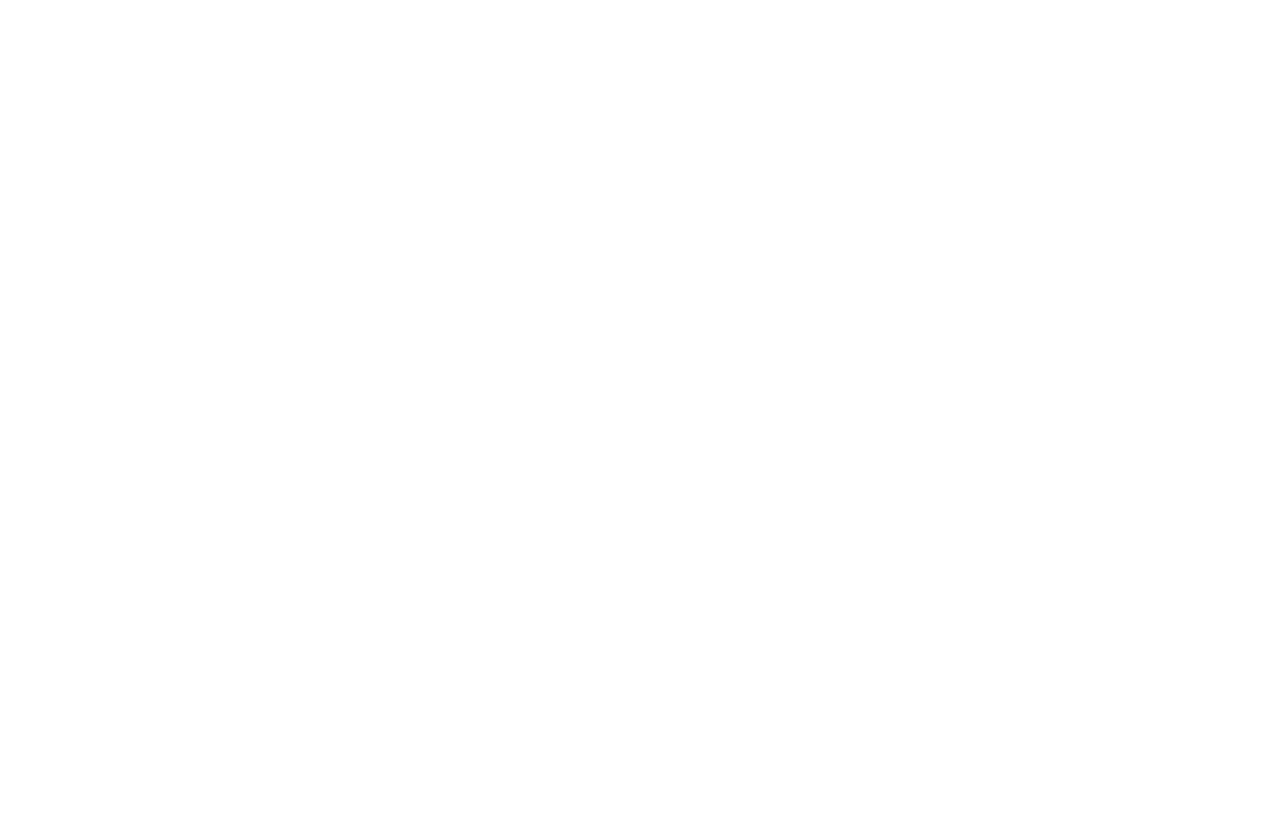
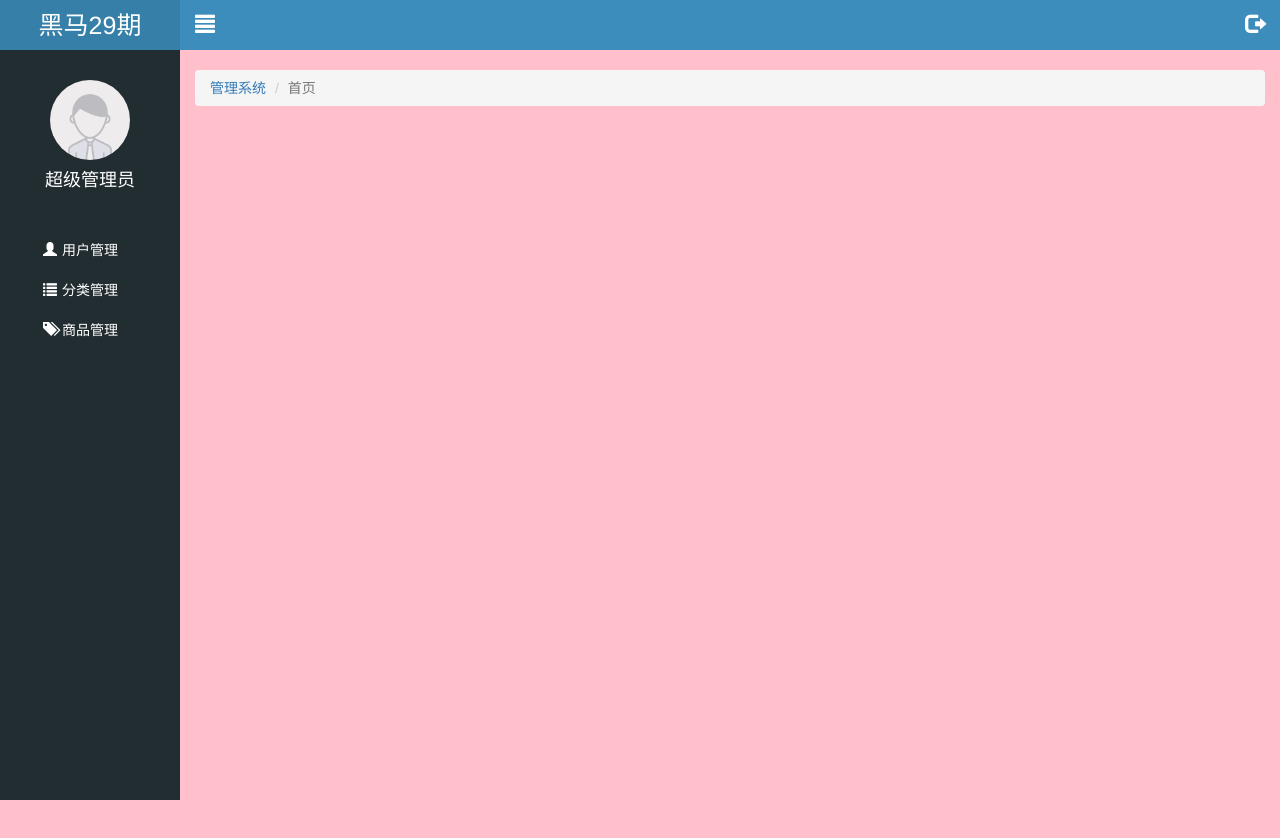
Before and after one commit to kuangdeyun/letao, a website: page public/back/index.html in a window 1280 px wide. Before the commit the page ends 800 px from the top, so only its background shows below. Drawn offline with Linux system fonts and the light colour scheme.

Commit message:
全局公共样式实现完成

```diff
--- a/public/back/css/common.css
+++ b/public/back/css/common.css
@@ -1,3 +1,24 @@
+/* lvha */
+a:link,
+a:visited,
+a:hover,
+a:active{
+  text-decoration: none;
+}
+
+ul{
+  list-style: none;
+  margin: 0;
+  padding: 0;
+}
+
+
+
+
+
+
+
+
 .body_bg{
   background-color: #222D32;
 }
@@ -10,3 +31,106 @@
 .mt_150{
   margin-top: 150px;
 }
+.mt_20{
+  margin-top: 20px;
+}
+
+
+/* 侧边栏 */
+.lt_aside{
+  position: fixed;
+  width: 180px;
+  height: 100%;
+  left: 0;
+  top: 0;
+  background-color: #222D32;
+  z-index: 999;
+  transition: all 1s;
+}
+
+
+.lt_aside .brand{
+  width: 180px;
+  height: 50px;
+  line-height: 50px;
+  text-align: center;
+  font-size: 25px;
+  background-color: #367FA9;
+}
+
+.lt_aside .brand a{
+  color: #fff;
+}
+
+.lt_aside .user{
+  padding-top: 30px;
+  height: 180px;
+}
+
+.lt_aside .user  img{
+  width: 80px;
+  height: 80px;
+  border-radius: 50%;
+  display: block;
+  margin: 0 auto;
+}
+.lt_aside .user p{
+  color: #fff;
+  text-align: center;
+  height: 40px;
+  line-height: 40px;
+  font-size: 18px;
+}
+
+
+/* 侧边栏导航部分 */
+.lt_aside .nav li a{
+  display: block;
+  height: 40px;
+  line-height: 40px;
+  color: #fff;
+  padding-left: 40px;
+  border-left: 3px solid transparent;
+}
+.lt_aside .nav li a.current{
+  background-color: #1D1F21;
+  border-left: 3px solid #006699;
+}
+.lt_aside .nav li a i{
+  margin-right: 5px;
+}
+.lt_aside .nav li .child{
+  display: none;
+}
+.lt_aside .nav li .child a{
+  padding-left: 60px;
+}
+
+
+
+/* 右边主体部分 */
+.lt_main{
+  height: 1000px;
+  padding-left: 180px;
+  background-color: pink;
+  padding-top: 50px;
+}
+.lt_topbar{
+  height: 50px;
+  width: 100%;
+  position: fixed;
+  top: 0;
+  left: 0;
+  background-color: #3C8DBC;
+  padding-left: 180px;
+
+}
+.lt_topbar .icon_left,
+.lt_topbar .icon_right{
+  width: 50px;
+  height: 50px;
+  line-height: 50px;
+  text-align: center;
+  color: #fff;
+  font-size: 20px;
+}
--- a/public/back/index.html
+++ b/public/back/index.html
@@ -4,9 +4,81 @@
   <meta charset="UTF-8">
   <meta name="viewport" content="width=device-width, initial-scale=1.0">
   <meta http-equiv="X-UA-Compatible" content="ie=edge">
-  <title>Document</title>
+  <title>乐淘电商</title>
+
+  <link rel="stylesheet" href="./lib/bootstrap/css/bootstrap.css">
+  <!-- 引包  表单校验 -->
+  <link rel="stylesheet" href="./lib/bootstrap-validator/css/bootstrapValidator.css">
+  <!-- 引包  进度条 -->
+  <link rel="stylesheet" href="./lib/nprogress/nprogress.css">
+  <link rel="stylesheet" href="./css/common.css">
 </head>
 <body>
 
+  <!-- 左边的侧边栏 -->
+  <div class="lt_aside">
+    <!-- 标题 -->
+    <div class="brand">
+      <a href="#">黑马29期</a>
+    </div>
+    <!-- 用户头像 -->
+    <div class="user">
+      <img src="./images/default.png" alt="">
+      <p>超级管理员</p>
+    </div>
+
+    <!-- 导航 -->
+    <div class="nav">
+      <ul>
+        <li><a href="user.html"><i class="glyphicon glyphicon-user"></i><span>用户管理</span></a></li>
+        <li>
+          <a href="javascript:;" class="category"><i class="glyphicon glyphicon-list"></i><span>分类管理</span></a>
+          <div class="child">
+            <a href="first.html">一级分类</a>
+            <a href="second.html">二级分类</a>
+          </div>
+        </li>
+        <li><a href="product.html"><i class="glyphicon glyphicon-tags"></i><span>商品管理</span></a></li>
+      </ul>
+    </div>
+
+  </div>
+
+  <!--右边主体部分 -->
+  <div class="lt_main">
+    <!-- 顶部的 bar -->
+    <div class="lt_topbar">
+      <a href="javascript:;" class="icon_left pull-left"><i class="glyphicon glyphicon-align-justify"></i></a>
+      <a href="javascript:;" class="icon_right pull-right"><i class="glyphicon glyphicon-log-out"></i></a>
+    </div>
+
+    <!-- container 响应时版心  container-fluid 流失布局容器（宽度100%，默认左右padding 15px -->
+    <div class="container-fluid">
+
+      <!-- 链接导航 -->
+      <ol class="breadcrumb mt_20">
+          <li><a href="index.html">管理系统</a></li>
+          <li class="active">首页</li>
+        </ol>
+    </div>
+  </div>
+
+
+
+
+
+
+
+
+
+
+
+
+
+  <script src="./lib/jquery/jquery.min.js"></script>
+  <script src="./lib/bootstrap/js/bootstrap.min.js"></script>
+  <script src="./lib/bootstrap-validator/js/bootstrapValidator.js"></script>
+  <script src="./lib/nprogress/nprogress.js"></script>
+  <script src="./js/common.js"></script>
 </body>
 </html>
```
Also changed, not shown: public/back/images/02.jpg (added), public/back/images/default.png (added), public/back/images/none.png (added).
